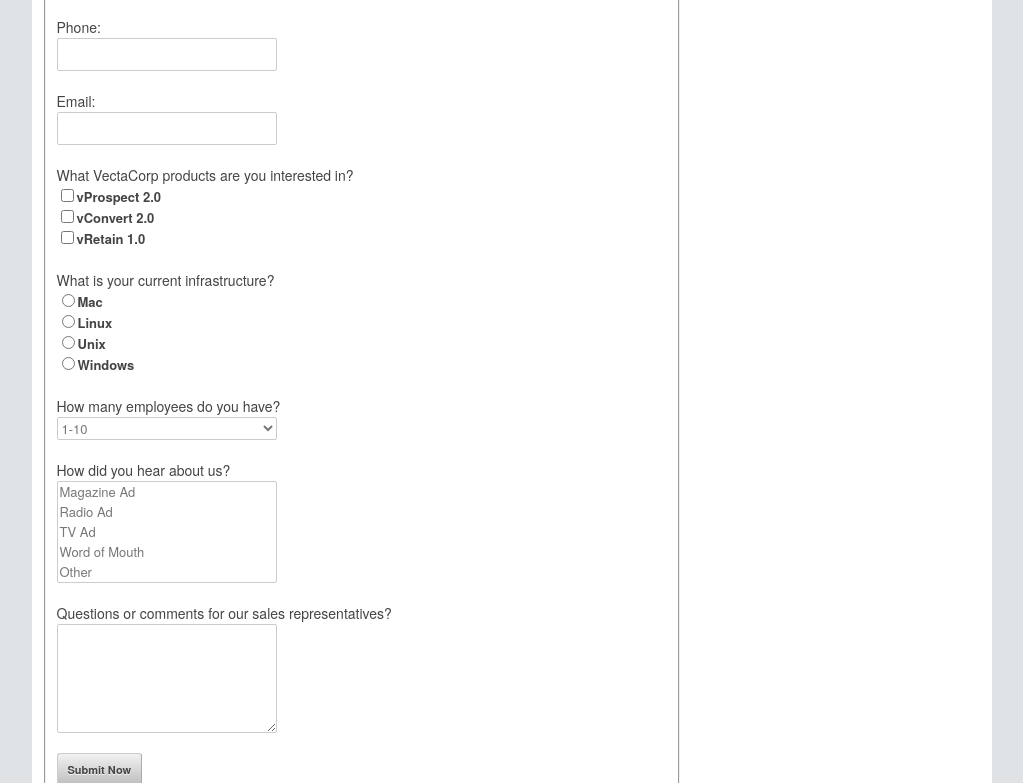
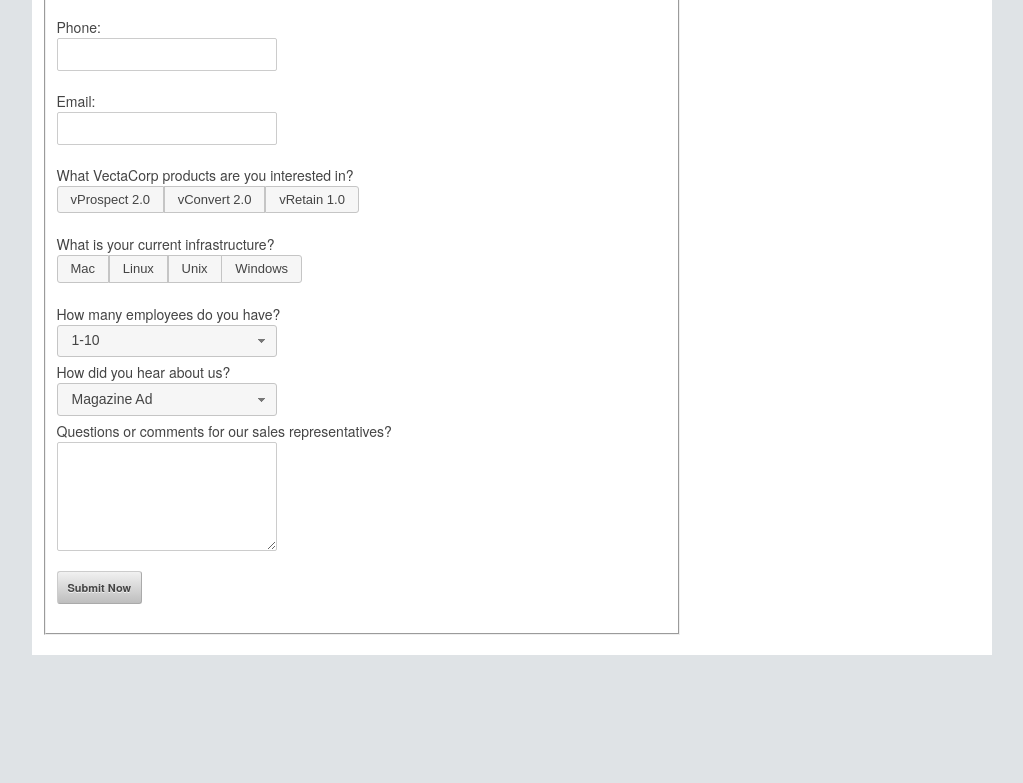
Before and after one commit to sdcegaoxy/FEWD2-Assignment9, a plain HTML site: page vectacorp/contactus.html in a window 1280 px wide. Shown: the part 561-1344 px from the top of the page, without its empty margins (128-1151 px from the left). After the commit the page ends 1216 px from the top, so only its background shows below. Drawn offline with nearby package versions, Linux system fonts and the light colour scheme.

Commit message:
final commit

```diff
--- a/vectacorp/contactus.html
+++ b/vectacorp/contactus.html
@@ -22,10 +22,21 @@
 			$('#responsive-menu').mobileMenu();
 
 
-            $( "#check" ).button();
-            $( "#format" ).buttonset();
+            $("#check").buttonset();
+            $("#radio").buttonset();
+
+            $("#selectcompanysize").selectmenu();
+            $("#selecthearaboutus").selectmenu();
+
+            $( "#submitbt" ).click(function( event ) {
+                alert( "Thanks for your inquiry" );
+
+               $("#contactform").submit();
+            });
 
 		});
+
+
 	</script>
 </head>
 <body>
@@ -50,7 +61,7 @@
 
 		<section id="welcome" class="eleven columns">
 			<h4>Contact Us</h4>
-			<form name="contactform" action="http://www.vectacorp.com/vc/scripts/contactus.asp" method="post">
+			<form id="contactform" name="contactform" action="http://www.vectacorp.com/vc/scripts/contactus.asp" method="post">
 				<fieldset>
 			    <legend>Contact a Sales Representative</legend>
 			    Name:
@@ -64,38 +75,40 @@
 				<input type="email" name="email" maxlength="30" required="">
 
                 What VectaCorp products are you interested in?<br>
-			    <label for="vProspect"><input type="checkbox" name="product" value="vProspect" id="vProspect">vProspect 2.0</label>
-			    <label for="vConvert"><input type="checkbox" name="product" value="vConvert" id="vConvert">vConvert 2.0</label>
-			    <label for="vRetain"><input type="checkbox" name="product" value="vRetain" id="vRetain">vRetain 1.0</label>
-
+                <div id="check">
+			    <input type="checkbox" name="product" value="vProspect" id="vProspect"><label for="vProspect">vProspect 2.0</label>
+			    <input type="checkbox" name="product" value="vConvert" id="vConvert"><label for="vConvert">vConvert 2.0</label>
+			    <input type="checkbox" name="product" value="vRetain" id="vRetain"><label for="vRetain">vRetain 1.0</label>
+                </div>
 			    <br>
 			    What is your current infrastructure?<br>
-			    <label for="Mac"><input type="radio" name="infrastructure" value="Mac" id="Mac">Mac</label>
-			    <label for="Linux"><input type="radio" name="infrastructure" value="Linux" id="Linux">Linux</label>
-			    <label for="Unix"><input type="radio" name="infrastructure" value="Unix" id="Unix">Unix</label>
-			    <label for="Windows"><input type="radio" name="infrastructure" value="Windows" id="Windows">Windows</label>
-
+			    <div id="radio">
+			    <input type="radio" name="infrastructure" value="Mac" id="Mac"><label for="Mac">Mac</label>
+			    <input type="radio" name="infrastructure" value="Linux" id="Linux"><label for="Linux">Linux</label>
+			    <input type="radio" name="infrastructure" value="Unix" id="Unix"><label for="Unix">Unix</label>
+			    <input type="radio" name="infrastructure" value="Windows" id="Windows"><label for="Windows">Windows</label>
+                </div>
 			    <br>
-			    How many employees do you have?
-			    <select name="companysize">
-                    <option value="1-10">1-10</option>
+			    How many employees do you have?<br/>
+			    <select name="companysize" id="selectcompanysize">
+                    <option value="1-10" selected="selected">1-10</option>
                     <option value="11-100">11-100</option>
                     <option value="101-1000">101-1000</option>
                     <option value="More than 1000">More than 1000</option>
-		        </select>
+		        </select><br/>
 
-			    How did you hear about us?
-			    <select name="hearaboutus" multiple="" size="5">
-                    <option value="Magazine Ad">Magazine Ad</option>
+			    How did you hear about us?<br/>
+			    <select name="hearaboutus" multiple="" size="5" id="selecthearaboutus">
+                    <option value="Magazine Ad" selected="selected">Magazine Ad</option>
                     <option value="Radio Ad">Radio Ad</option>
                     <option value="TV Ad">TV Ad</option>
                     <option value="Word of Mouth">Word of Mouth</option>
                     <option value="Other">Other</option>
-		        </select>
+		        </select><br/>
 
 			    Questions or comments for our sales representatives?
 			    <textarea name="questions" size="30" rows="5"></textarea>
-			    <input type="submit" name="submit" value="Submit Now">
+			    <input type="submit" name="submit" value="Submit Now" id="submitbt">
 		    	</fieldset>
 			</form>
 	    </section>
```
Also changed, not shown: vectacorp/solutions.html (+1 -0 lines).
